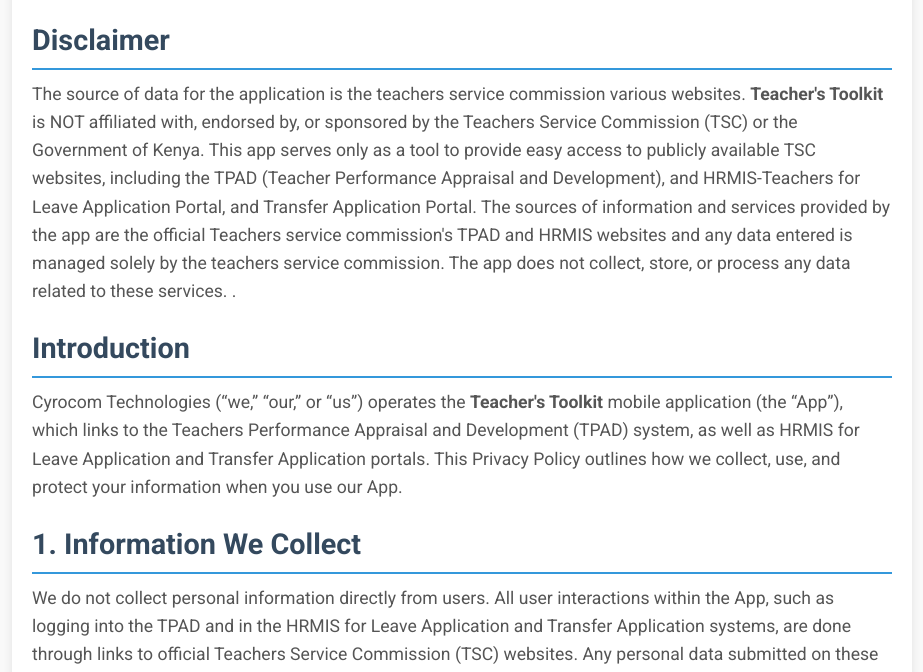
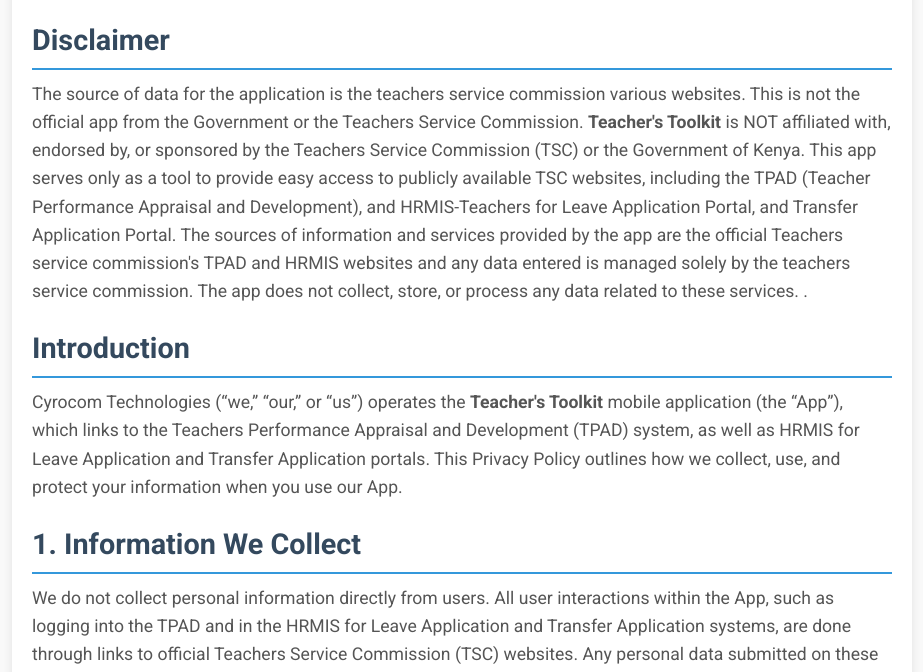
Before and after one commit to cyrocom2/TSC-Tpad, a plain HTML site: page Privacy_policy.html in a window 1280 px wide. Shown: the part 127-799 px from the top of the page, without its empty margins (178-1101 px from the left). Drawn offline with Linux system fonts and the light colour scheme.

Commit message:
Update Privacy_policy.html

```diff
--- a/Privacy_policy.html
+++ b/Privacy_policy.html
@@ -17,7 +17,7 @@
         <main>
             <section>
                 <h2>Disclaimer</h2>
-                <p>The source of data for the application is the teachers service commission various websites.
+                <p>The source of data for the application is the teachers service commission various websites. This is not the official app from the Government or the Teachers Service Commission.
                     <strong>Teacher's Toolkit</strong> is NOT affiliated with, endorsed by, or sponsored by the Teachers Service
                     Commission (TSC) or the Government of Kenya. This app serves only as a tool to provide easy access
                     to publicly available TSC websites, including the TPAD (Teacher Performance Appraisal and Development),
```
